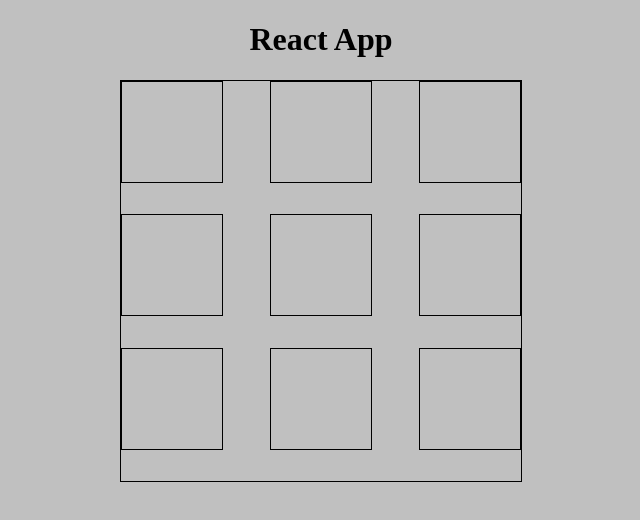
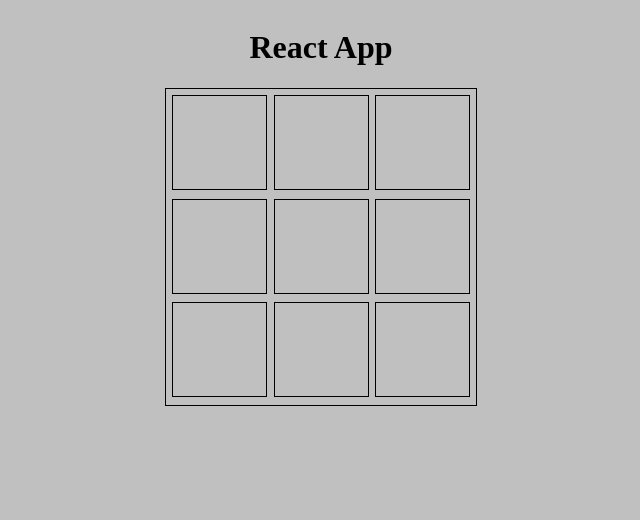
Before and after one commit to Chupriarti/react-tic-tac-toe, a React (Create React App) app: page / in a window 1280 px wide. Shown: the top 520 px of the page, without its empty margins (319-959 px from the left). Built offline with nearby package versions, Linux system fonts and the light colour scheme.

Commit message:
fixed styles with flex

```diff
--- a/src/App.css
+++ b/src/App.css
@@ -1,3 +1,5 @@
 .App {
-  text-align: center;
+  display: flex;
+  flex-direction: column;
+  align-items: center;
 }
--- a/src/components/Board/Board.css
+++ b/src/components/Board/Board.css
@@ -1,9 +1,10 @@
 .Board {
+  width: 310px;
+  height: 310px;
+  display: flex;
+  justify-content:space-evenly;
+  align-items: space-evenly;
+  flex-wrap: wrap;
   border: 1px solid black;
-  width: 400px;
-  height: 400px;
-  display: flex;
-  flex-wrap: wrap;
-  justify-content: space-between;
-  margin:auto;
+  padding-top: 0.5%;
 }
--- a/src/components/Field/Field.css
+++ b/src/components/Field/Field.css
@@ -1,5 +1,5 @@
 .Field {
+  width: 30%;
+  height: 30%;
   border: 1px solid black;
-  width: 100px;
-  height: 100px;
 }
```
